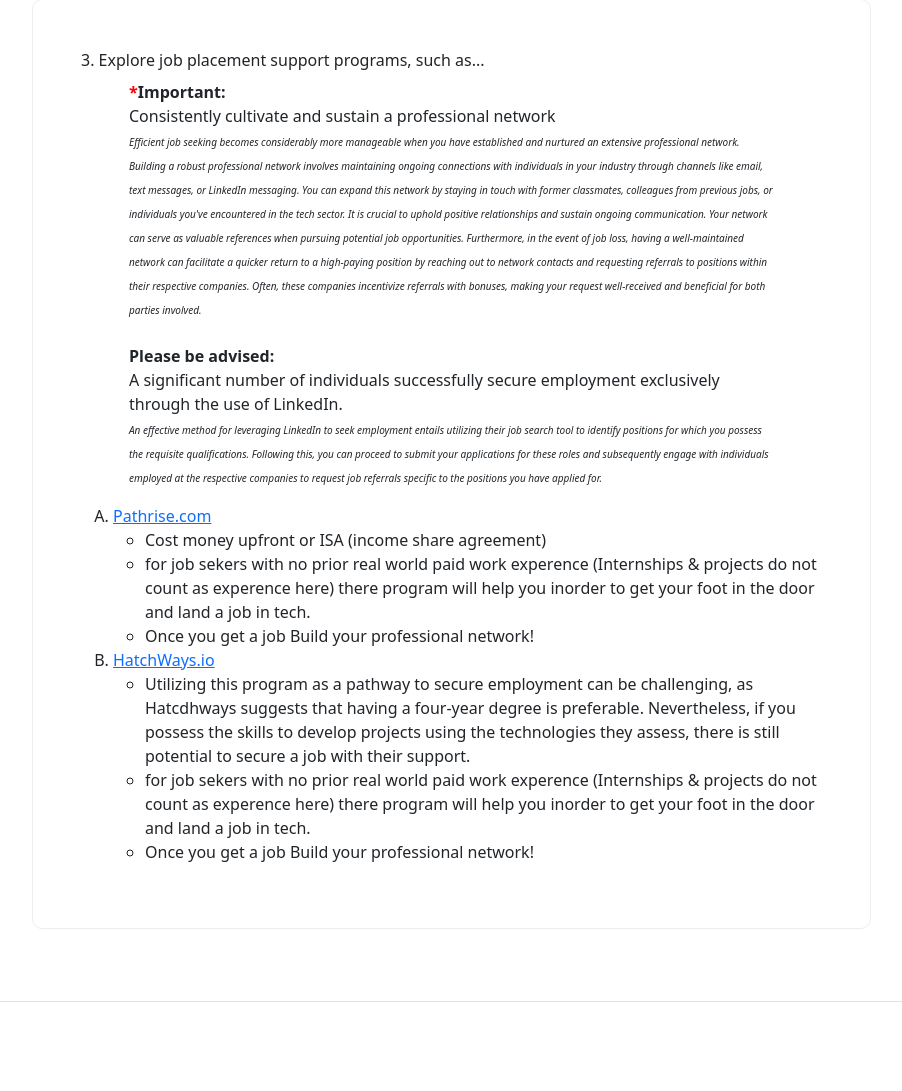
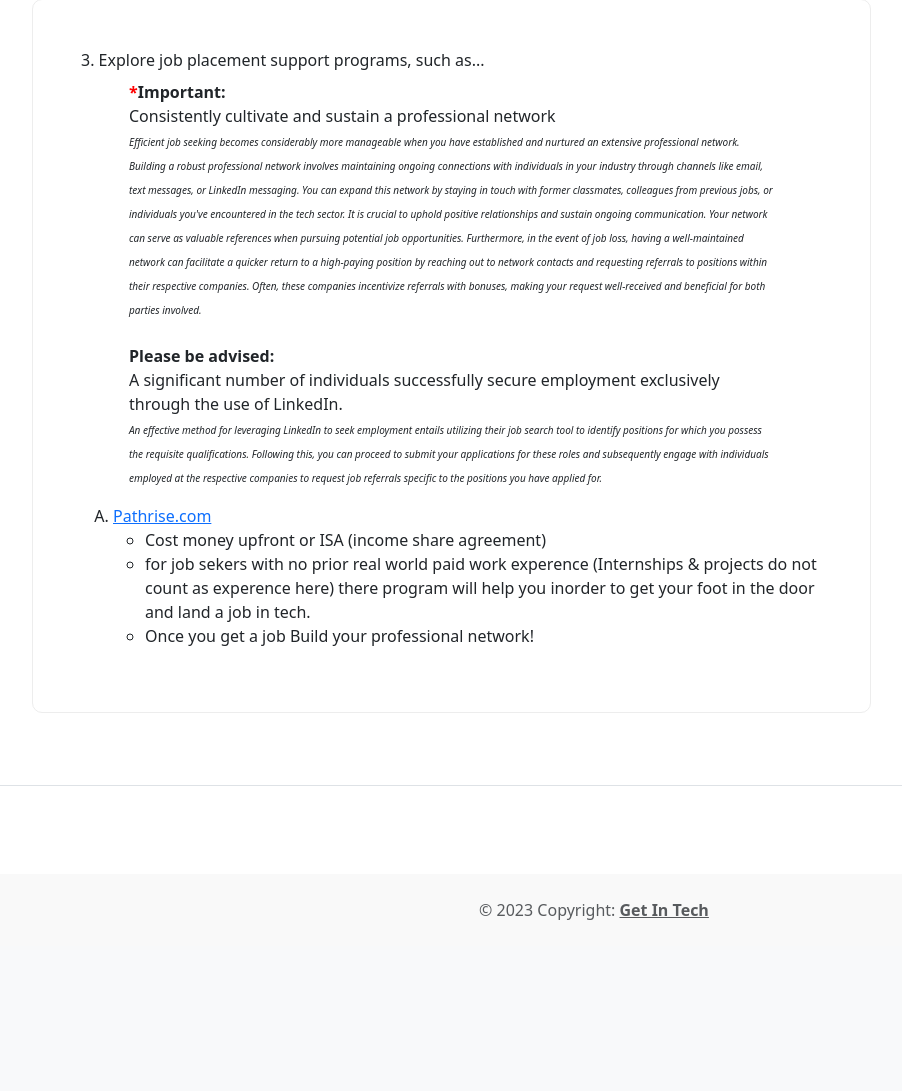
Before and after one commit to LWRGitHub/getInTech, a Flask app: page / in a window 1280 px wide. Shown: the part 4122-5213 px from the top of the page, without its empty margins (46-948 px from the left). After the commit the page ends 5042 px from the top, so only its background shows below. Run offline with Flask 3, Linux system fonts and the light colour scheme.

Commit message:
can't find Hatchways or Triple Byte

```diff
--- a/templates/home.html
+++ b/templates/home.html
@@ -291,14 +291,23 @@
                                         <li>Once you get a job Build your professional network!</li>
                                     </ul>
                                 </li>
-                                <li>
-                                    <a href="https://www.hatchways.io">HatchWays.io</a></span>
+                                <!-- Can't find Hatchways I know it exists, not sure what's going on. -->
+                                <!-- <li>
+                                    <a href="https://app.hatchways.io/">HatchWays.io</a></span>
                                     <ul>
                                         <li>Utilizing this program as a pathway to secure employment can be challenging, as Hatcdhways suggests that having a four-year degree is preferable. Nevertheless, if you possess the skills to develop projects using the technologies they assess, there is still potential to secure a job with their support.</li>
                                         <li>for job sekers with no prior real world paid work experence (Internships & projects do not count as experence here) there program will help you inorder to get your foot in the door and land a job in tech.</li>
                                         <li>Once you get a job Build your professional network!</li>
                                     </ul>
-                                </li>
+                                </li> -->
+                                <!-- Can't find Triple Byte I know it exists, not sure what's going on. -->
+                                <!-- <li>
+                                    <a href="https://triplebyte.com">HatchWays.io</a></span>
+                                    <ul>
+                                        <li>...</li>
+                                        <li>...</li>
+                                    </ul>
+                                </li> -->
                                 <!-- ***TODO: Research to better understand
                                 <li>
                                     <a href="https://www.codepath.org">CodePath.org</a>
```
